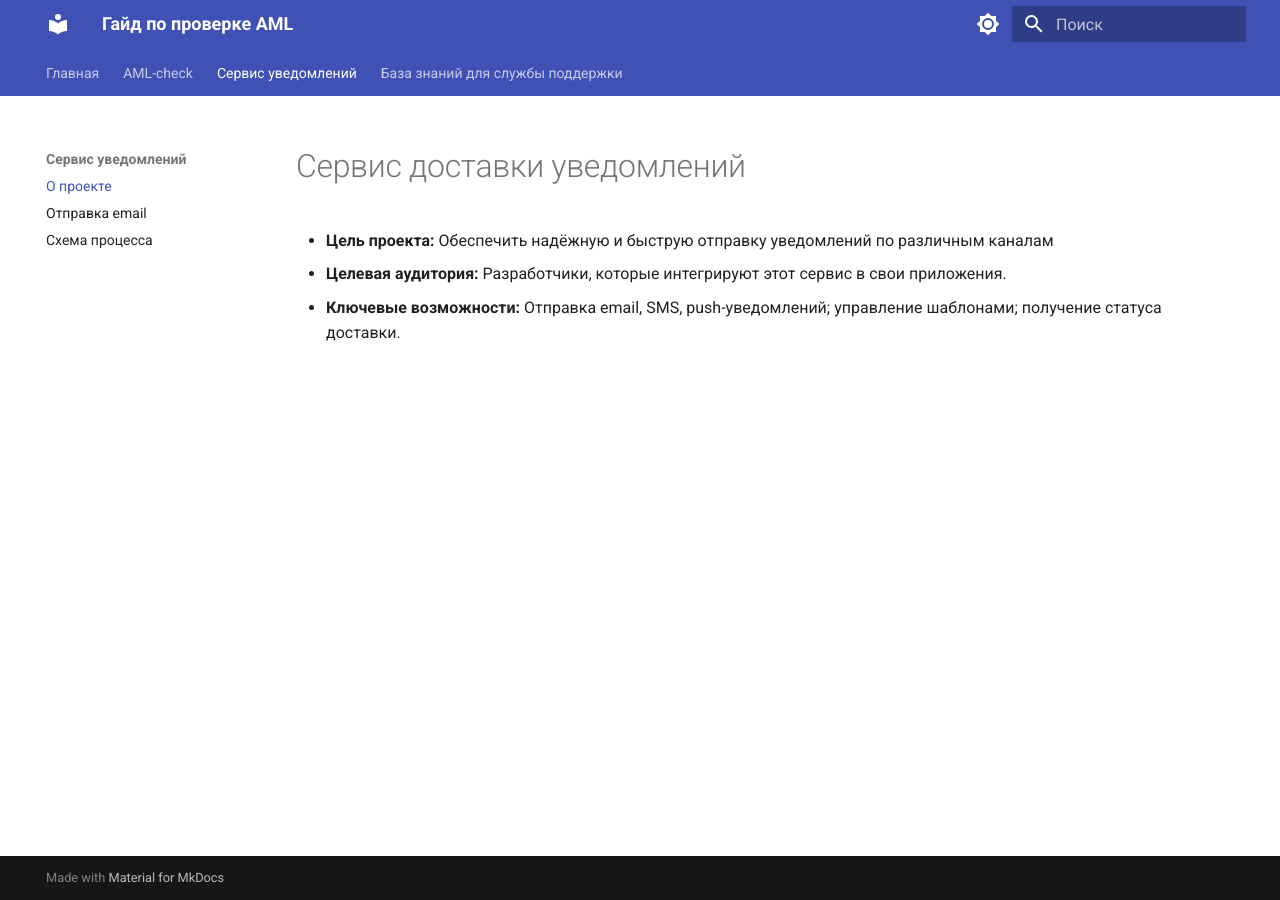
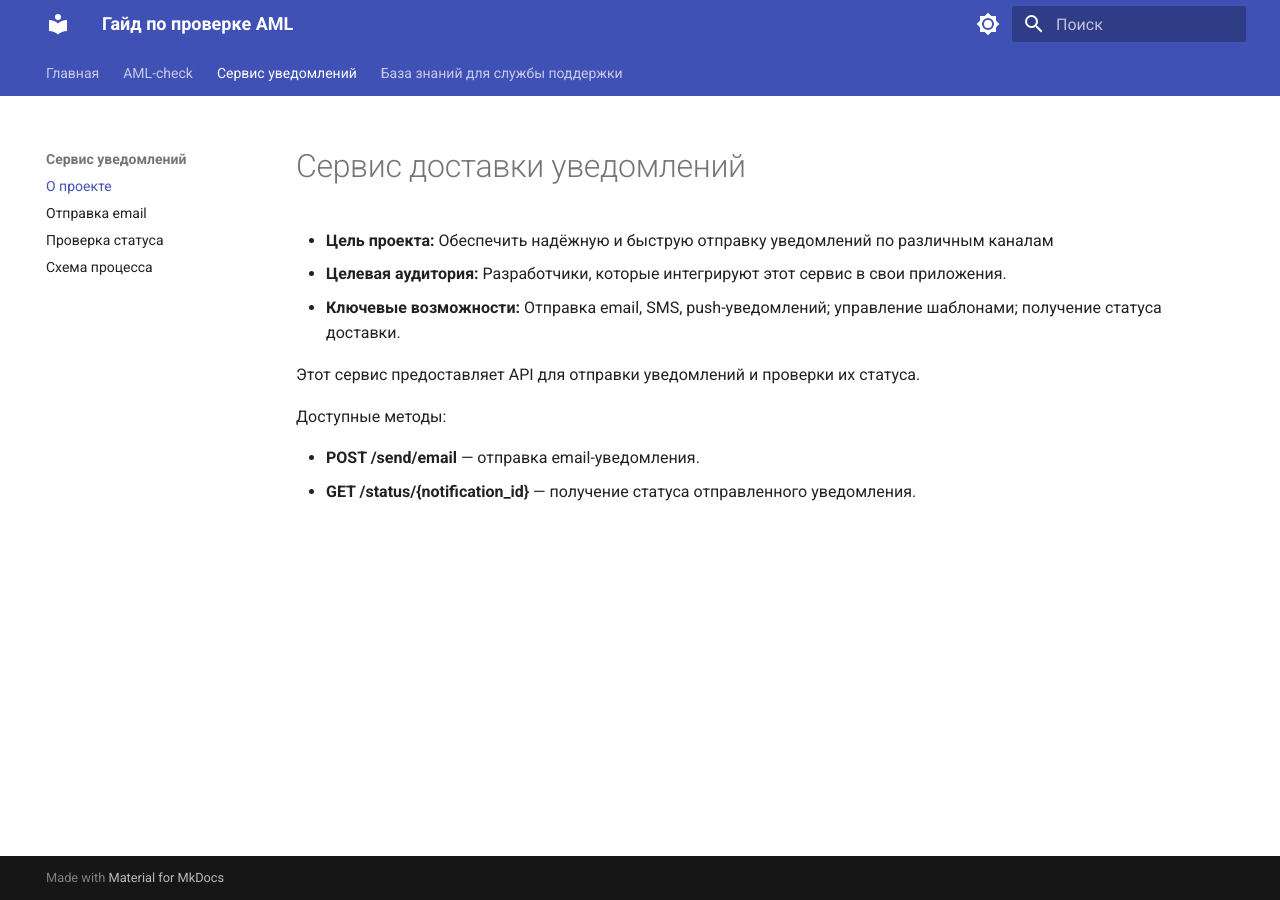
Before and after one commit to timonovam92-arch/AML-check, an MkDocs documentation site: the page built from docs/notification-service/index.md, in a window 1280 px wide. Built offline with MkDocs 1.6.1 and Material for MkDocs 9.7.7, drawn with Linux system fonts in a browser that asks for light colours.

```diff
--- a/docs/notification-service/index.md
+++ b/docs/notification-service/index.md
@@ -3,3 +3,10 @@
 - **Цель проекта:** Обеспечить надёжную и быструю отправку уведомлений по различным каналам
 - **Целевая аудитория:** Разработчики, которые интегрируют этот сервис в свои приложения.
 - **Ключевые возможности:** Отправка email, SMS, push-уведомлений; управление шаблонами; получение статуса доставки.
+
+Этот сервис предоставляет API для отправки уведомлений и проверки их статуса.
+
+Доступные методы:
+
+- **POST /send/email** — отправка email-уведомления.
+- **GET /status/{notification_id}** — получение статуса отправленного уведомления.
--- a/mkdocs.yml
+++ b/mkdocs.yml
@@ -26,6 +26,7 @@ nav:
   - Сервис уведомлений:
     - О проекте: notification-service/index.md
     - Отправка email: notification-service/send-email-endpoint.md
+    - Проверка статуса: notification-service/get-status-endpoint.md
     - Схема процесса: notification-service/notification-flow.md
   - База знаний для службы поддержки:
     - Быстрое решение: support-kb/index.md
```
Also changed, not shown: docs/notification-service/get-status-endpoint.md (added, +41 -0 lines).
